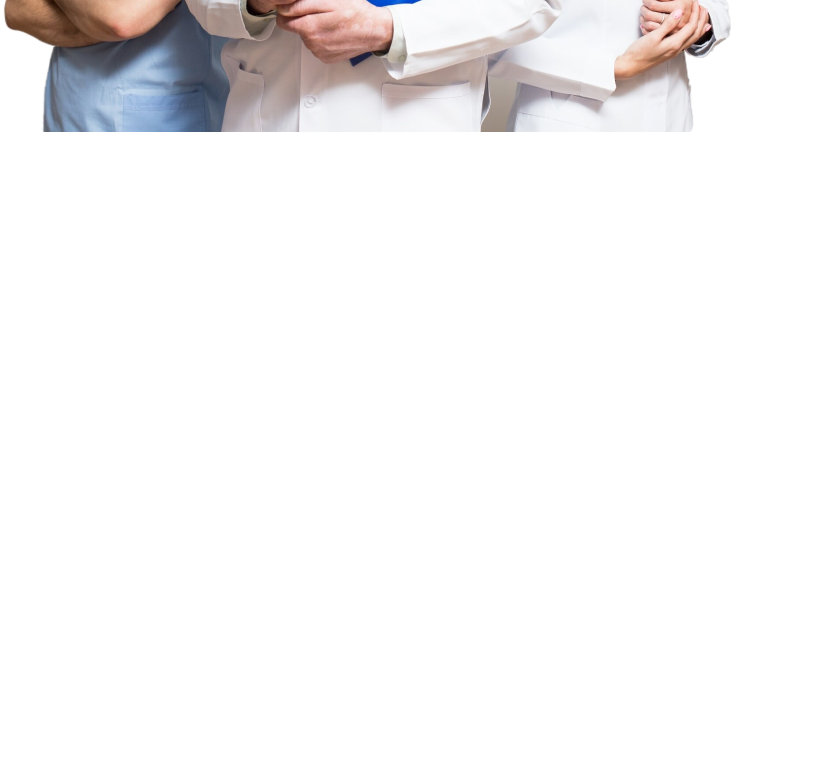
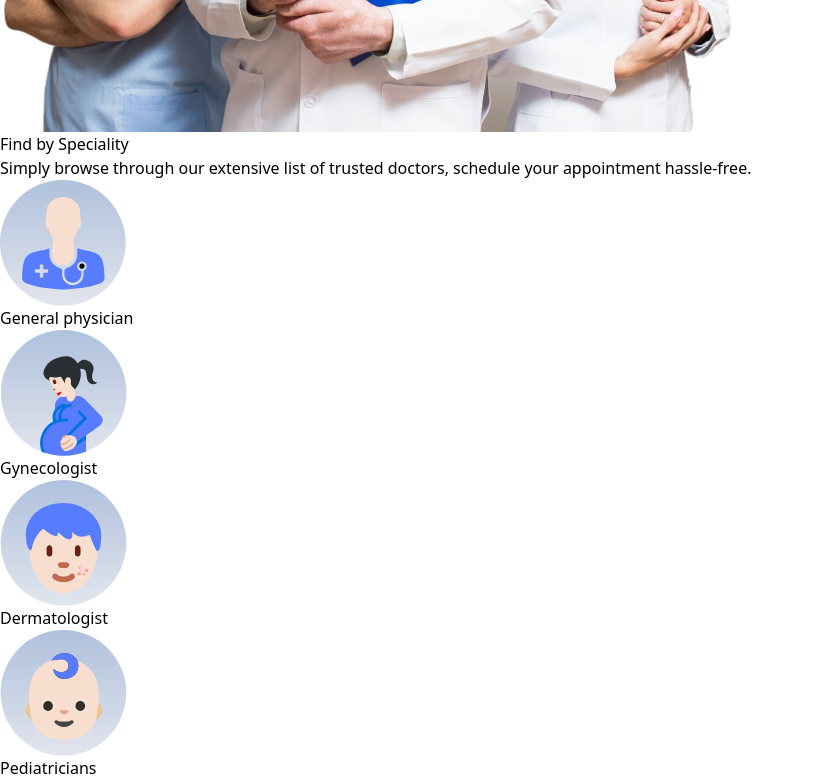
Before and after one commit to SiddhantKandi/Neuromed_frontend, a React (Vite) app: page / in a window 1280 px wide. Shown: the part 1800-2578 px from the top of the page, without its empty margins (0-813 px from the left). Before the commit the page ends 1932 px from the top, so only its background shows below. Built offline with nearby package versions, Linux system fonts and the light colour scheme.

Commit message:
add speciality and doctor menus to home page; update routing for doctors by speciality

```diff
--- a/src/App.tsx
+++ b/src/App.tsx
@@ -18,6 +18,7 @@ function App() {
 
         <Route path='/doctors'>
           <Route index element={<Doctors />}/>
+          <Route path=':speciality' element={<Doctors />}/>
         </Route>
 
         <Route path='/login' element={<Login />}/>
--- /dev/null
+++ b/src/components/DoctorMenu.tsx
@@ -0,0 +1,29 @@
+import { doctors } from "../assets/assets_frontend/assets"
+import { GoDotFill } from "react-icons/go";
+import { HiOutlineDotsHorizontal } from "react-icons/hi";
+
+function DoctorMenu() {
+  return (
+    <div className="flex flex-col items-center mt-10 mb-10">
+      <h1 className="text-3xl font-semibold">Top Doctors to Book</h1>
+      <p className="mt-2 text-lg">Simply browse through our extensive list of trusted doctors.</p>
+      <div className="grid grid-cols-5 gap-6 mb-6 mt-6 ml-10 mr-10">
+        {doctors.slice(0,10).map((doctor,index) => (
+            <div key={index} className="border border-gray-200 rounded-lg hover:shadow-lg transition-transform hover:translate-y-1 duration-300 mb-4">
+                <img className="bg-indigo-300 rounded-lg" src={doctor.image} alt="doctor image"/>
+                <div>
+                    <div className="ml-2">
+                        <p className="text-green-500 flex flex-row items-center"><GoDotFill className="mr-1"/> Available</p>
+                        <p className="text-lg font-semibold mt-2">{doctor.name}</p>
+                        <p>{doctor.speciality}</p>
+                    </div>
+                </div>
+            </div>
+        ))}
+      </div>
+      <button className="bg-gray-200 px-8 py-2 rounded-full text-lg flex flex-row items-center">more <HiOutlineDotsHorizontal className="ml-1"/></button>
+    </div>
+  )
+}
+
+export default DoctorMenu
--- a/src/components/Header.tsx
+++ b/src/components/Header.tsx
@@ -12,11 +12,11 @@ function Header() {
                 <p className="text-white ml-2">Simply browse through our extensive list of trusted doctors,
                 schedule your appointment hassle-free.</p>
             </div>
-            <div className="flex flex-row mt-2 justify-between w-full items-center font-semibold relative">
+            <a href="#speciality" className="flex flex-row mt-2 justify-between w-full items-center font-semibold relative">
                 <button className="flex flex-row text-blue-500 font-semibold bg-white px-4 py-2 ml-4 rounded-full mt-2 transition-transform duration-300 hover:-translate-y-1 hover:cursor-pointer">Book Appointment
                 <FaArrowRight className="text-black text-2xl ml-4 mr-4"/>
                 </button>
-            </div>
+            </a>
         </div>
 
 
--- a/src/components/SpecialityMenu.tsx
+++ b/src/components/SpecialityMenu.tsx
@@ -1,9 +1,34 @@
+import { Link } from "react-router-dom";
+import { specialityData } from "../assets/assets_frontend/assets";
+
 function SpecialityMenu() {
   return (
-    <div>
+    <div className="flex flex-col items-center mt-10" id="speciality">
+      <h2 className="text-3xl font-semibold">Find by Speciality</h2>
+      <p className="mt-2 text-lg">
+        Simply browse through our extensive list of trusted doctors, schedule
+        your appointment hassle-free.
+      </p>
 
+      <div className="flex flex-row mt-6 mb-6">
+        {specialityData.map((data, index) => (
+          <Link
+            key={index}
+            to={`/doctors/${data.speciality}`}
+            className="mr-3 items-center flex flex-col text-xs hover:cursor-pointer transition-transform hover:translate-y-1 duration-300 flex-shrink-0 relative"
+            onClick={()=> scrollTo(0,0)}
+          >
+            <img
+              className="w-16 sm:w-24 mb-2"
+              src={data.image}
+              alt={data.speciality}
+            />
+            <p className="text-sm">{data.speciality}</p>
+          </Link>
+        ))}
+      </div>
     </div>
-  )
+  );
 }
 
-export default SpecialityMenu
+export default SpecialityMenu;
--- a/src/index.css
+++ b/src/index.css
@@ -5,3 +5,7 @@
 .active{
     color : red;
 }
+
+::-webkit-scrollbar{
+    @apply hidden;
+}
--- a/src/pages/Home.tsx
+++ b/src/pages/Home.tsx
@@ -1,9 +1,13 @@
 import Header from '../components/Header'
+import SpecialityMenu from '../components/SpecialityMenu'
+import DoctorMenu from '../components/DoctorMenu'
 
 function Home() {
   return (
       <div>
         <Header />
+        <SpecialityMenu />
+        <DoctorMenu />
       </div>
   )
 }
```
